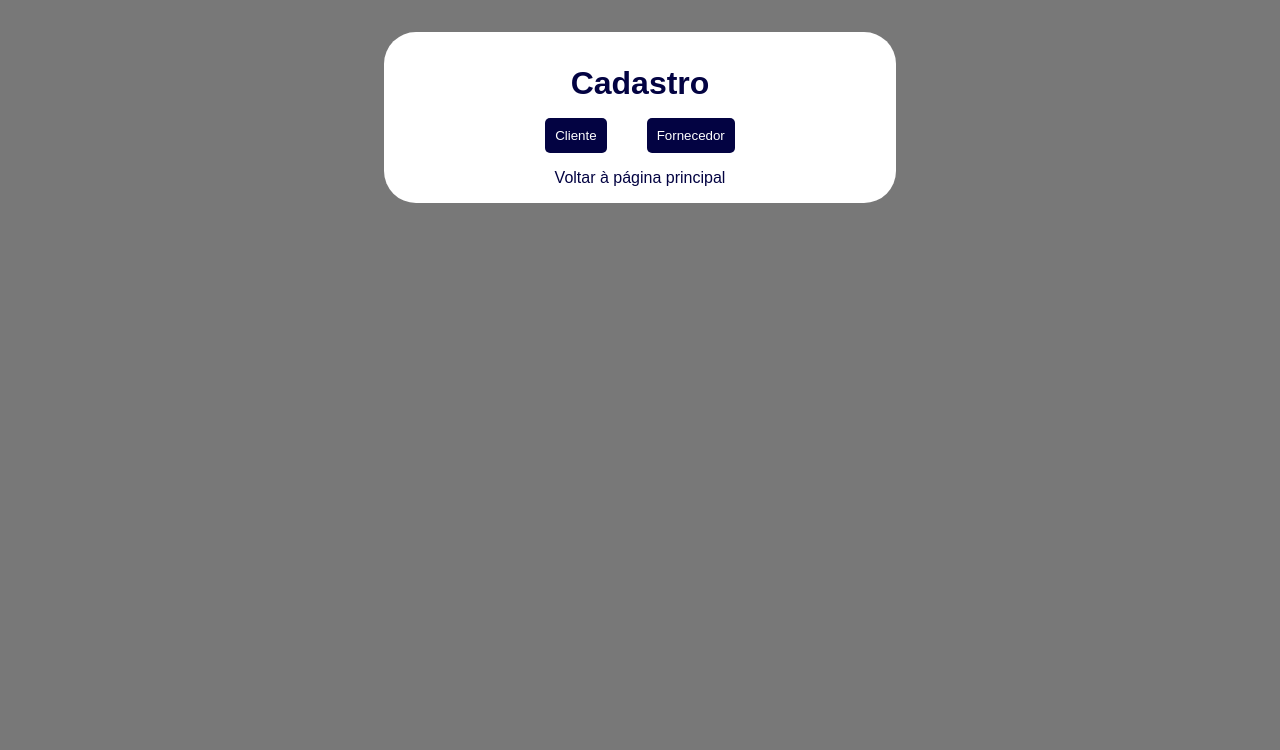
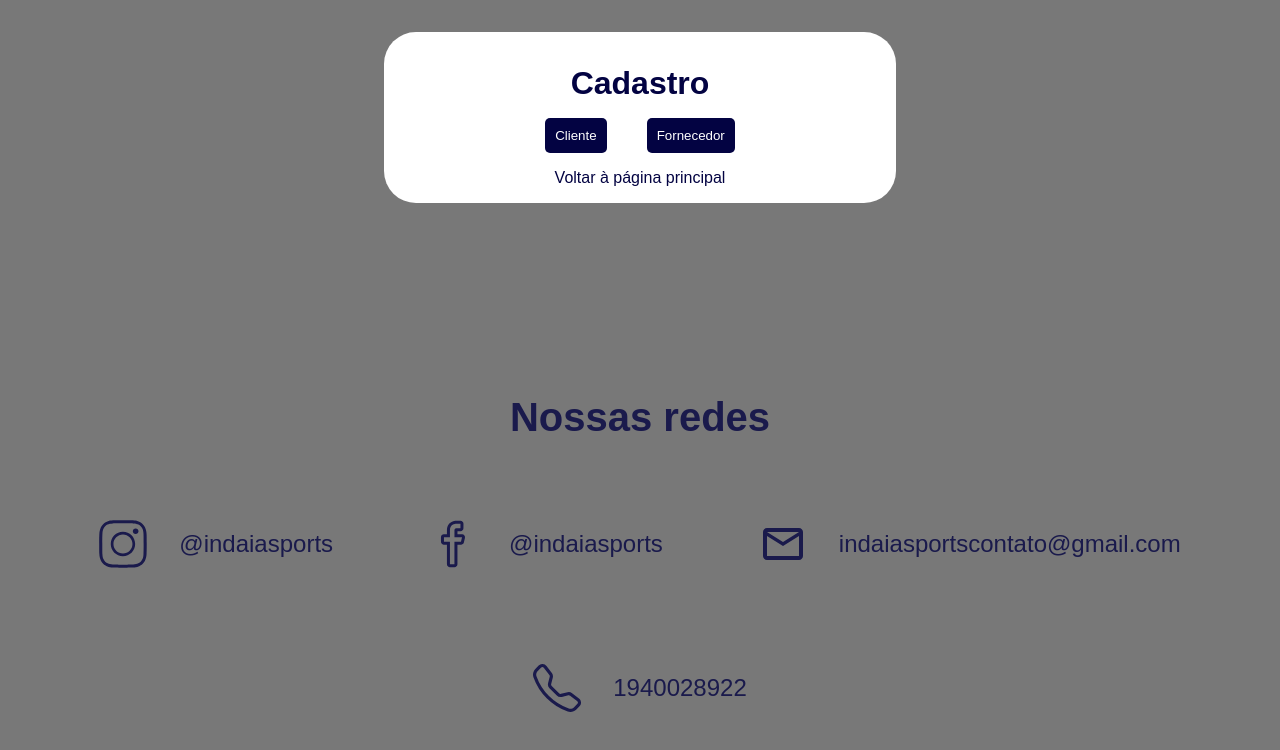
Before and after one commit to MagalDevs/Prova-React, a React (Vite) app in the folder lojinha/: page /cadastro in a window 1280 px wide. Shown: the top 750 px of the page. Built offline with nearby package versions, Linux system fonts and the light colour scheme.

Commit message:
tudo pronto

```diff
--- a/lojinha/src/pages/Cadastro.jsx
+++ b/lojinha/src/pages/Cadastro.jsx
@@ -2,6 +2,7 @@ import './css/cadastro.css';
 import axios from 'axios';
 import { useState } from 'react';
 import { Link } from 'react-router-dom';
+import Footer from '../components/Footer/Footer';
 
 
 const Cadastro = () => {
@@ -292,6 +293,7 @@ const Cadastro = () => {
                     <Link className='voltar-link' to="/">Voltar à página principal</Link>
                 </div>
             </div>
+            <Footer />
         </div>
     )
 }
```
Also changed, not shown: lojinha/src/main.jsx (+3 -5 lines).
